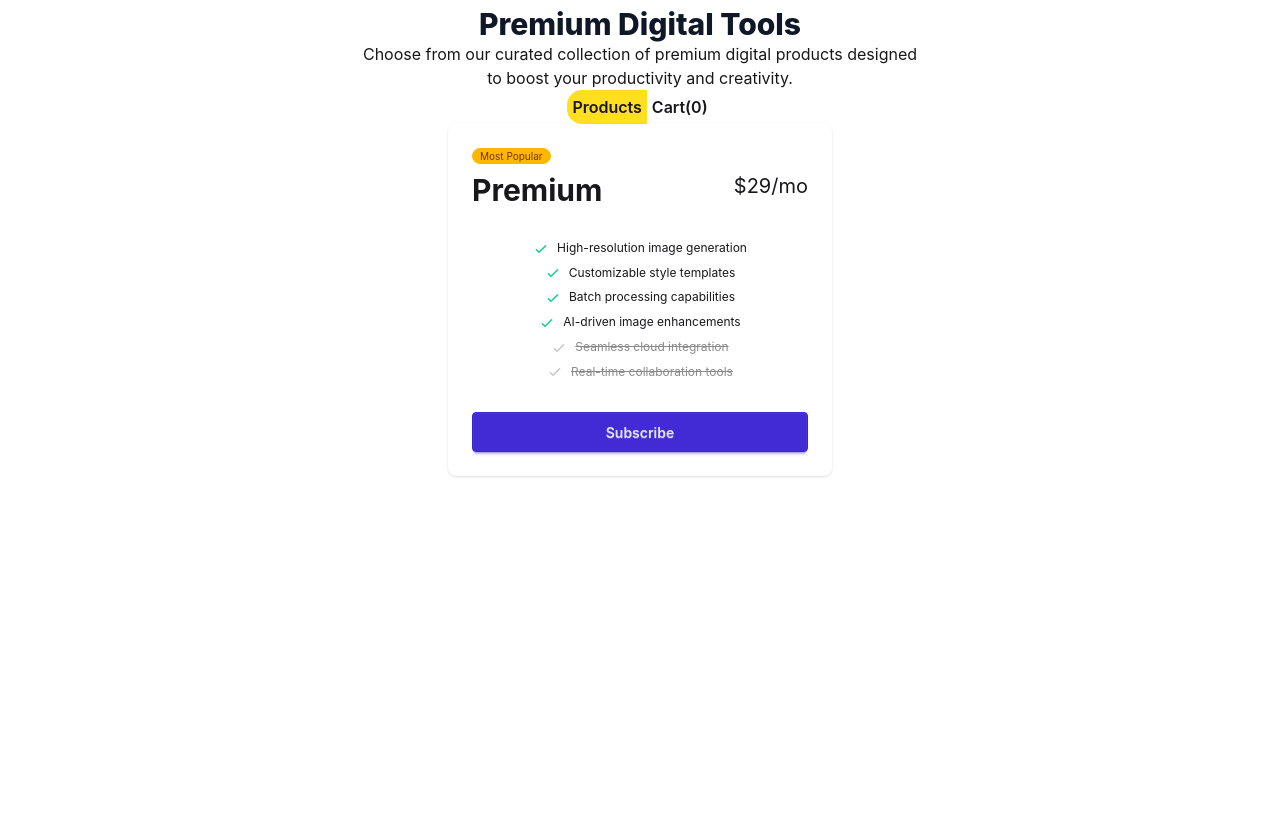
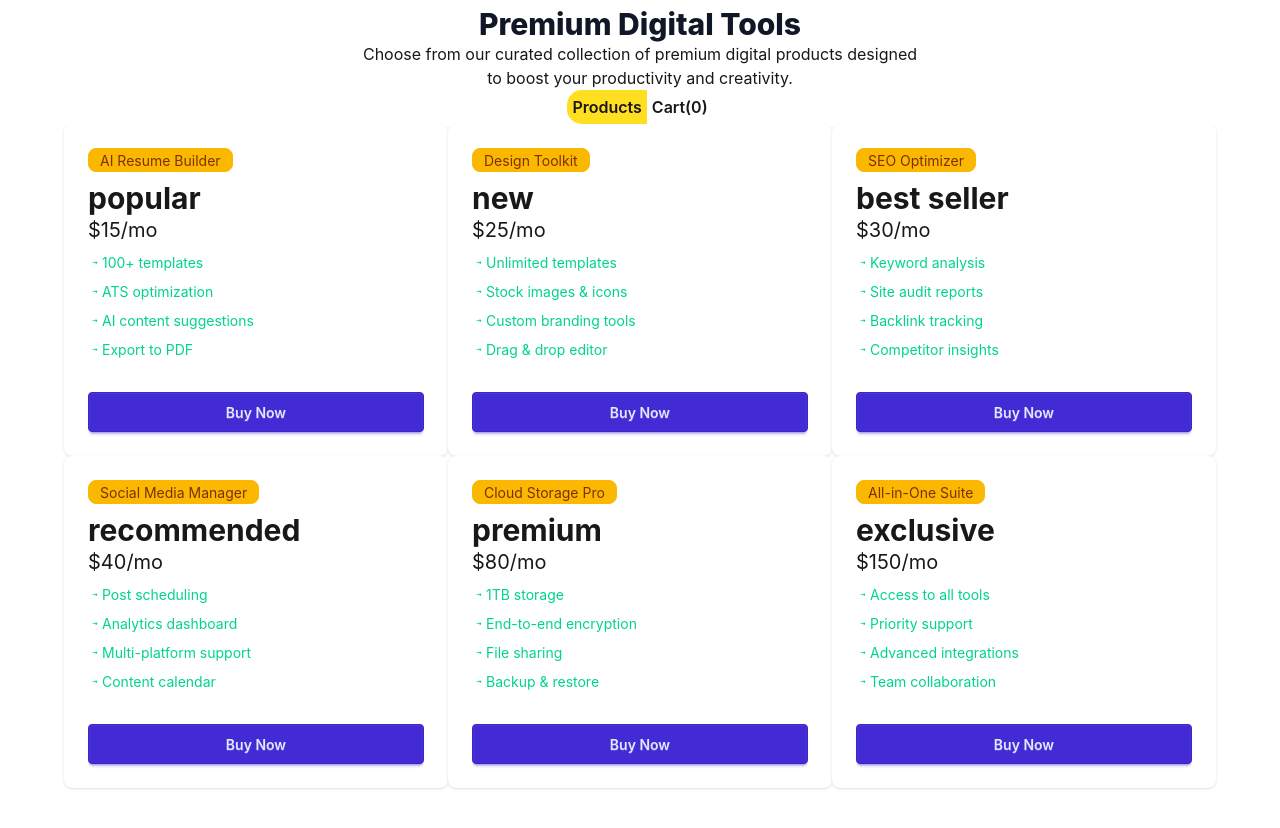
Before and after one commit to usamabinmah12/Digital-Tools-Platform, a React (Vite) app: page / in a window 1280 px wide. Shown: the part 1020-1848 px from the top of the page. Before the commit the page ends 1576 px from the top, so only its background shows below. Built offline with nearby package versions, Linux system fonts and the light colour scheme.

Commit message:
data fetched and showed in card

```diff
--- a/public/data.json
+++ b/public/data.json
@@ -1,93 +1,98 @@
 [
   {
     "id": 1,
-    "name": "Basic Plan",
-    "description": "Perfect for beginners starting their journey.",
-    "price": 10,
+    "name": "AI Resume Builder",
+    "description": "Create professional resumes using AI-powered suggestions.",
+    "price": 15,
+    "period": "monthly",
+    "tag": "popular",
+    "tagType": "popular",
+    "features": [
+      "100+ templates",
+      "ATS optimization",
+      "AI content suggestions",
+      "Export to PDF"
+    ],
+    "icon": "FaFileAlt"
+  },
+  {
+    "id": 2,
+    "name": "Design Toolkit",
+    "description": "Access premium design assets and tools for creatives.",
+    "price": 25,
     "period": "monthly",
     "tag": "new",
     "tagType": "new",
     "features": [
-      "Access to basic features",
-      "Email support",
-      "Limited usage"
+      "Unlimited templates",
+      "Stock images & icons",
+      "Custom branding tools",
+      "Drag & drop editor"
     ],
-    "icon": "FaUser"
-  },
-  {
-    "id": 2,
-    "name": "Standard Plan",
-    "description": "Great for regular users who need more features.",
-    "price": 20,
-    "period": "monthly",
-    "tag": "popular",
-    "tagType": "popular",
-    "features": [
-      "All basic features",
-      "Priority email support",
-      "Increased usage limits"
-    ],
-    "icon": "FaLayerGroup"
+    "icon": "FaPaintBrush"
   },
   {
     "id": 3,
-    "name": "Pro Plan",
-    "description": "Best for professionals who need advanced tools.",
-    "price": 35,
+    "name": "SEO Optimizer",
+    "description": "Improve your website ranking with advanced SEO tools.",
+    "price": 30,
     "period": "monthly",
     "tag": "best seller",
     "tagType": "best-seller",
     "features": [
-      "100+ templates",
-      "ATS optimization",
-      "Export to PDF",
-      "Priority support"
+      "Keyword analysis",
+      "Site audit reports",
+      "Backlink tracking",
+      "Competitor insights"
     ],
-    "icon": "FaStar"
+    "icon": "FaSearch"
   },
   {
     "id": 4,
-    "name": "Business Plan",
-    "description": "Designed for small teams and startups.",
-    "price": 60,
-    "period": "yearly",
+    "name": "Social Media Manager",
+    "description": "Manage and schedule posts across all platforms easily.",
+    "price": 40,
+    "period": "monthly",
     "tag": "recommended",
     "tagType": "recommended",
     "features": [
-      "Team collaboration",
-      "Shared workspace",
-      "Advanced analytics"
+      "Post scheduling",
+      "Analytics dashboard",
+      "Multi-platform support",
+      "Content calendar"
     ],
-    "icon": "FaBriefcase"
+    "icon": "FaShareAlt"
   },
   {
     "id": 5,
-    "name": "Enterprise Plan",
-    "description": "Ideal for large organizations with full features.",
-    "price": 120,
+    "name": "Cloud Storage Pro",
+    "description": "Secure and scalable cloud storage for your files.",
+    "price": 80,
     "period": "yearly",
     "tag": "premium",
     "tagType": "premium",
     "features": [
-      "Unlimited access",
-      "Dedicated support",
-      "Custom integrations"
+      "1TB storage",
+      "End-to-end encryption",
+      "File sharing",
+      "Backup & restore"
     ],
-    "icon": "FaBuilding"
+    "icon": "FaCloud"
   },
   {
     "id": 6,
-    "name": "Lifetime Plan",
-    "description": "One-time payment for lifetime access.",
-    "price": 199,
-    "period": "one-time",
+    "name": "All-in-One Suite",
+    "description": "Get access to all premium digital tools in one package.",
+    "price": 150,
+    "period": "yearly",
     "tag": "exclusive",
     "tagType": "exclusive",
     "features": [
-      "All features unlocked",
-      "Lifetime updates",
-      "Priority support"
+      "Access to all tools",
+      "Priority support",
+      "Advanced integrations",
+      "Team collaboration"
     ],
-    "icon": "FaInfinity"
+    "icon": "FaCrown"
   }
 ]
--- a/src/App.jsx
+++ b/src/App.jsx
@@ -4,17 +4,26 @@ import Navbar from './components/Navbar'
 import Banner from './components/Banner'
  import Stat from './components/Stat'
 import Msec from './components/Msec'
-
+import { Suspense } from 'react'
+const fetchCard = async() => {
+  const res = await fetch("/data.json");
+  return  res.json();
+}
 
 function App() {
 
+  const cardPromise = fetchCard();
+  console.log(cardPromise);
 
   return (
     <>
       <Navbar></Navbar>
       <Banner></Banner>
       <Stat></Stat>
-      <Msec></Msec>
+      <Suspense fallback={<span class="$$loading $$loading-spinner text-error"></span>}>
+        <Msec cardPromise = {cardPromise}></Msec>
+      </Suspense>
+
     </>
   )
 }
--- /dev/null
+++ b/src/components/Feature.jsx
@@ -0,0 +1,13 @@
+import React from 'react';
+import { WiDirectionDownRight, WiDirectionRight } from 'react-icons/wi';
+
+const Feature = ({feature}) => {
+    return (
+        <div className="text-left   text-success flex items-center">
+            <span> <WiDirectionRight></WiDirectionRight>  </span>
+            {feature}
+        </div>
+    );
+};
+
+export default Feature;
--- a/src/components/Msec.jsx
+++ b/src/components/Msec.jsx
@@ -1,8 +1,10 @@
-import React, { useState } from 'react';
+import React, { use, useState } from 'react';
 import Products from './Products';
 import Carts from './Carts';
 
-const Msec = () => {
+const Msec = ({cardPromise}) => {
+    const data = use(cardPromise);
+
     const  [colorEf , setColorEf]  =  useState("products")
     console.log(colorEf);
     return (
@@ -15,7 +17,7 @@ const Msec = () => {
                     <button onClick={()   =>  setColorEf("cart")}  className={` ${colorEf == "cart" ? "bg-yellow-300" : "" }  rounded-none rounded-r-[15px] p-[5px]`}>Cart(0)</button>
                 </div>
                 {
-                    colorEf === "products"  ?  <Products></Products> : <Carts></Carts>
+                    colorEf === "products"  ?  <Products data={data}></Products> : <Carts></Carts>
                 }
 
             </div>
--- /dev/null
+++ b/src/components/Product.jsx
@@ -0,0 +1,27 @@
+import React from 'react';
+import Feature from './Feature';
+
+const Product = ({product}) => {
+    return (
+        <div className=''>
+            <div className="card w-96 bg-base-100 shadow-sm">
+        <div className="card-body">
+          <span className="badge  badge-warning">{product.name}</span>
+          <div className="flex flex-col text-left">
+            <h2 className="text-3xl font-bold">{product.tag}</h2>
+            <span className="text-xl">${product.price}/mo</span>
+          </div>
+          {/* className="size-4 me-2 inline-block text-success" */}
+        {
+            product.features.map(feature => <Feature feature={feature}></Feature>)
+        }
+          <div className="mt-6">
+            <button className="btn btn-primary btn-block">Buy Now</button>
+          </div>
+        </div>
+      </div>
+        </div>
+    );
+};
+
+export default Product;
--- a/src/components/Products.jsx
+++ b/src/components/Products.jsx
@@ -1,126 +1,14 @@
 import React from "react";
+import Product from "./Product";
 
-const Products = () => {
+const Products = ({data}) => {
+
   return (
-    <div>
-      <div className="card w-96 bg-base-100 shadow-sm">
-        <div className="card-body">
-          <span className="badge badge-xs badge-warning">Most Popular</span>
-          <div className="flex justify-between">
-            <h2 className="text-3xl font-bold">Premium</h2>
-            <span className="text-xl">$29/mo</span>
-          </div>
-          <ul className="mt-6 flex flex-col gap-2 text-xs">
-            <li>
-              <svg
-                xmlns="http://www.w3.org/2000/svg"
-                className="size-4 me-2 inline-block text-success"
-                fill="none"
-                viewBox="0 0 24 24"
-                stroke="currentColor"
-              >
-                <path
-                  strokeLinecap="round"
-                  strokeLinejoin="round"
-                  strokeWidth="2"
-                  d="M5 13l4 4L19 7"
-                />
-              </svg>
-              <span>High-resolution image generation</span>
-            </li>
-            <li>
-              <svg
-                xmlns="http://www.w3.org/2000/svg"
-                className="size-4 me-2 inline-block text-success"
-                fill="none"
-                viewBox="0 0 24 24"
-                stroke="currentColor"
-              >
-                <path
-                  strokeLinecap="round"
-                  strokeLinejoin="round"
-                  strokeWidth="2"
-                  d="M5 13l4 4L19 7"
-                />
-              </svg>
-              <span>Customizable style templates</span>
-            </li>
-            <li>
-              <svg
-                xmlns="http://www.w3.org/2000/svg"
-                className="size-4 me-2 inline-block text-success"
-                fill="none"
-                viewBox="0 0 24 24"
-                stroke="currentColor"
-              >
-                <path
-                  strokeLinecap="round"
-                  strokeLinejoin="round"
-                  strokeWidth="2"
-                  d="M5 13l4 4L19 7"
-                />
-              </svg>
-              <span>Batch processing capabilities</span>
-            </li>
-            <li>
-              <svg
-                xmlns="http://www.w3.org/2000/svg"
-                className="size-4 me-2 inline-block text-success"
-                fill="none"
-                viewBox="0 0 24 24"
-                stroke="currentColor"
-              >
-                <path
-                  strokeLinecap="round"
-                  strokeLinejoin="round"
-                  strokeWidth="2"
-                  d="M5 13l4 4L19 7"
-                />
-              </svg>
-              <span>AI-driven image enhancements</span>
-            </li>
-            <li className="opacity-50">
-              <svg
-                xmlns="http://www.w3.org/2000/svg"
-                className="size-4 me-2 inline-block text-base-content/50"
-                fill="none"
-                viewBox="0 0 24 24"
-                stroke="currentColor"
-              >
-                <path
-                  strokeLinecap="round"
-                  strokeLinejoin="round"
-                  strokeWidth="2"
-                  d="M5 13l4 4L19 7"
-                />
-              </svg>
-              <span className="line-through">Seamless cloud integration</span>
-            </li>
-            <li className="opacity-50">
-              <svg
-                xmlns="http://www.w3.org/2000/svg"
-                className="size-4 me-2 inline-block text-base-content/50"
-                fill="none"
-                viewBox="0 0 24 24"
-                stroke="currentColor"
-              >
-                <path
-                  strokeLinecap="round"
-                  strokeLinejoin="round"
-                  strokeWidth="2"
-                  d="M5 13l4 4L19 7"
-                />
-              </svg>
-              <span className="line-through">
-                Real-time collaboration tools
-              </span>
-            </li>
-          </ul>
-          <div className="mt-6">
-            <button className="btn btn-primary btn-block">Subscribe</button>
-          </div>
-        </div>
-      </div>
+    <div  className="grid  grid-cols-3">
+        {
+            data.map(product =>  <Product product={product}></Product>)
+        }
+
     </div>
   );
 };
```
